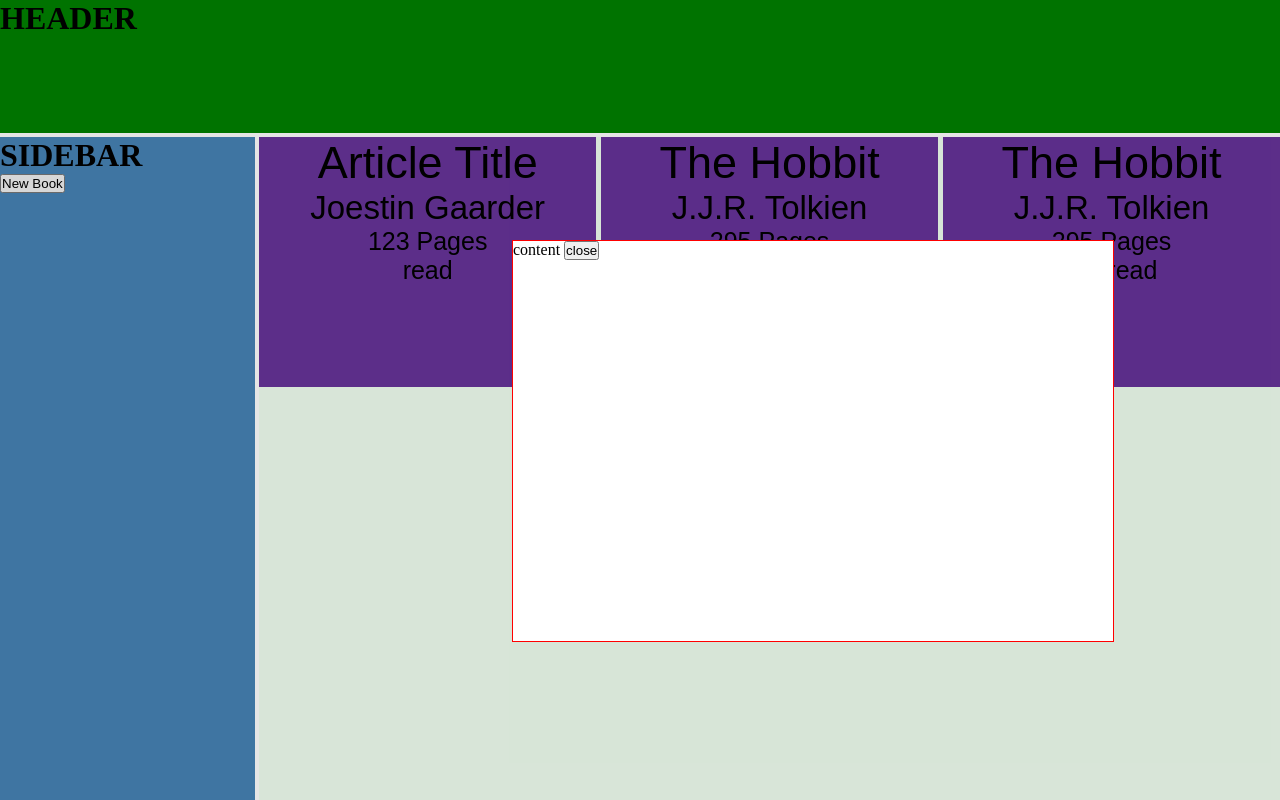
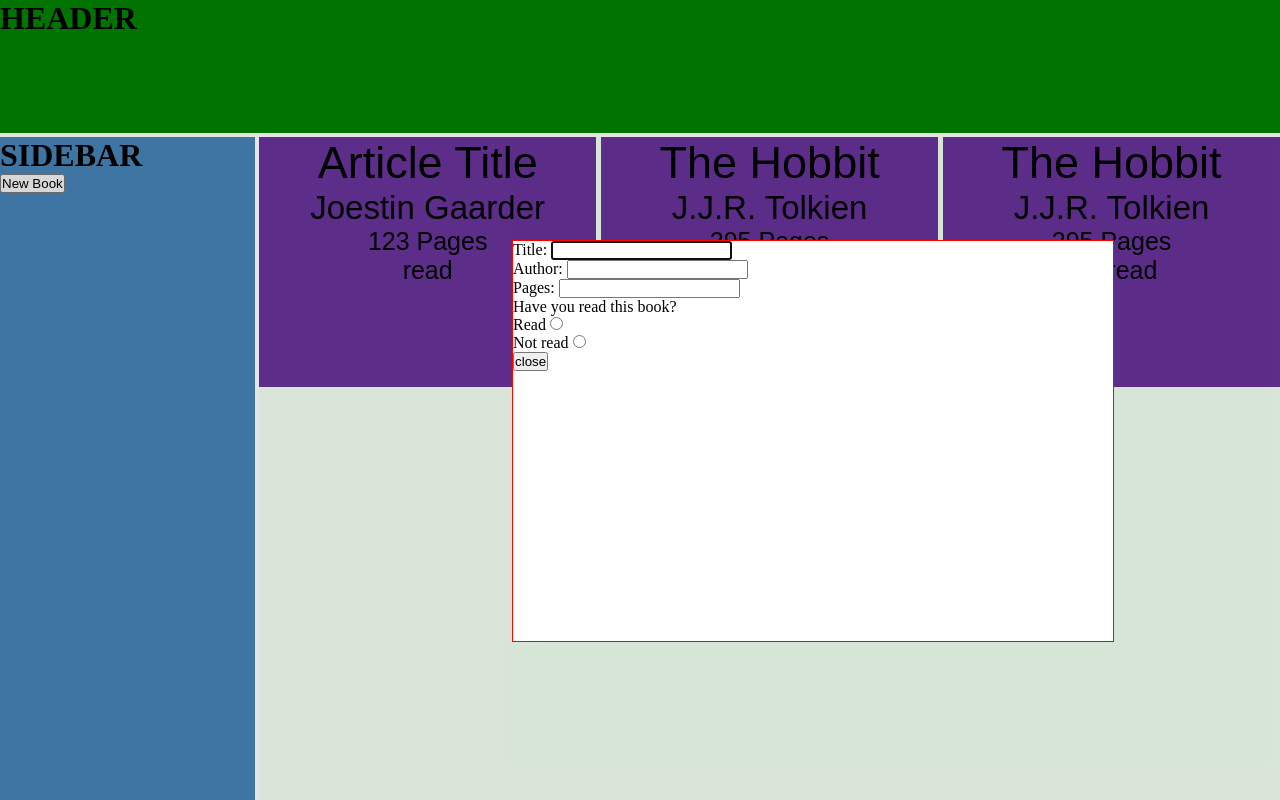
Before and after one commit to lukmanAkhmad/library, a plain HTML site: page index.html in a window 1280 px wide. Both pictures are taken after a click on the button "New Book". Drawn offline with Linux system fonts and the light colour scheme.

Commit message:
feat: add form in modals

```diff
--- a/index.html
+++ b/index.html
@@ -17,7 +17,36 @@
         <div id="sidebar">
             <h1>SIDEBAR</h1>
             <dialog id="dialog">
-                content
+                <form action="">
+                    <section>
+                        <div>
+                            <label for="title">Title: </label>
+                            <input type="text" id="title" name="title_book">
+                        </div>
+                        <div>
+                            <label for="author">Author: </label>
+                            <input type="text" id="author" name="author_book">
+                        </div>
+                        <div>
+                            <label for="pages">Pages: </label>
+                            <input type="text" id="pages" name="pages_book">
+                        </div>
+                        <div>
+                            <legend>Have you read this book?</legend>
+                            <ul>
+                                <li>
+                                    <label for="read">Read</label>
+                                    <input type="radio" id="read" name="read" value="read">
+                                </li>
+                                <li>
+                                    <label for="not-read">Not read</label>
+                                    <input type="radio" id="not-read" name="read" value="not-read">
+                                </li>
+                            </ul>
+                        </div>
+                    </section>
+
+                </form>
                 <button id="closeModal">close</button>
             </dialog>
             <button id="newBook">New Book</button>
```
